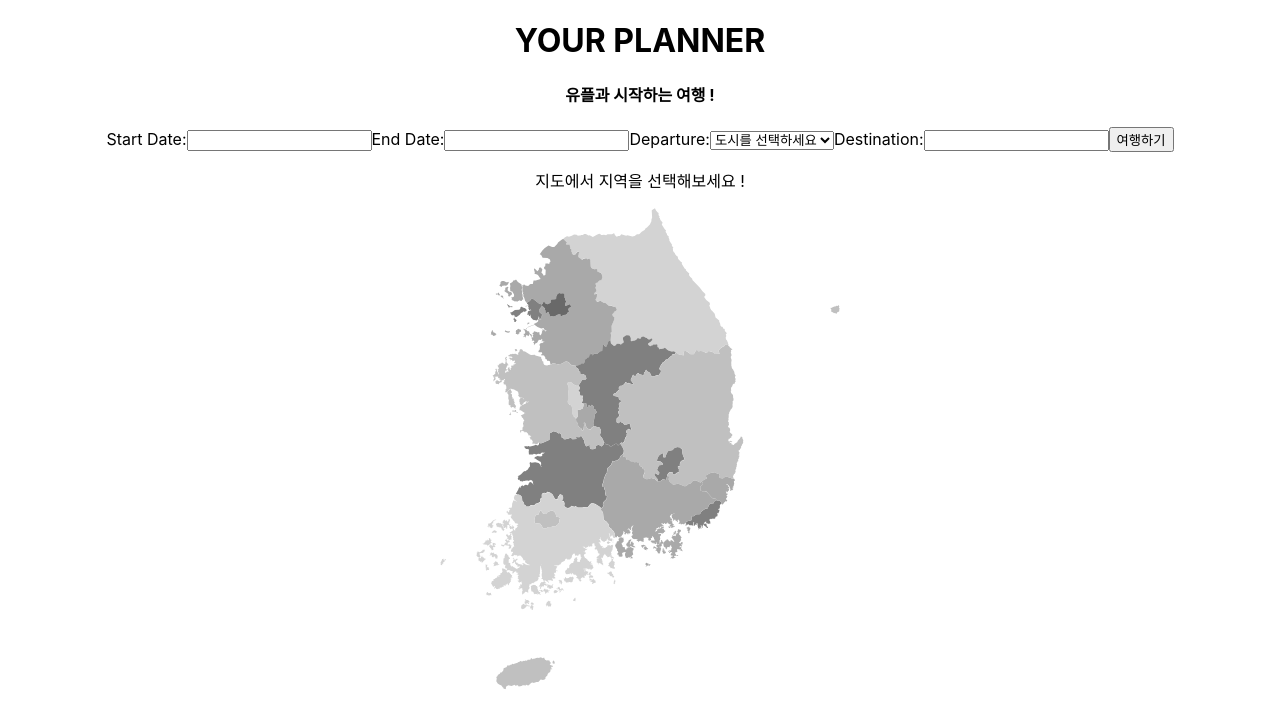
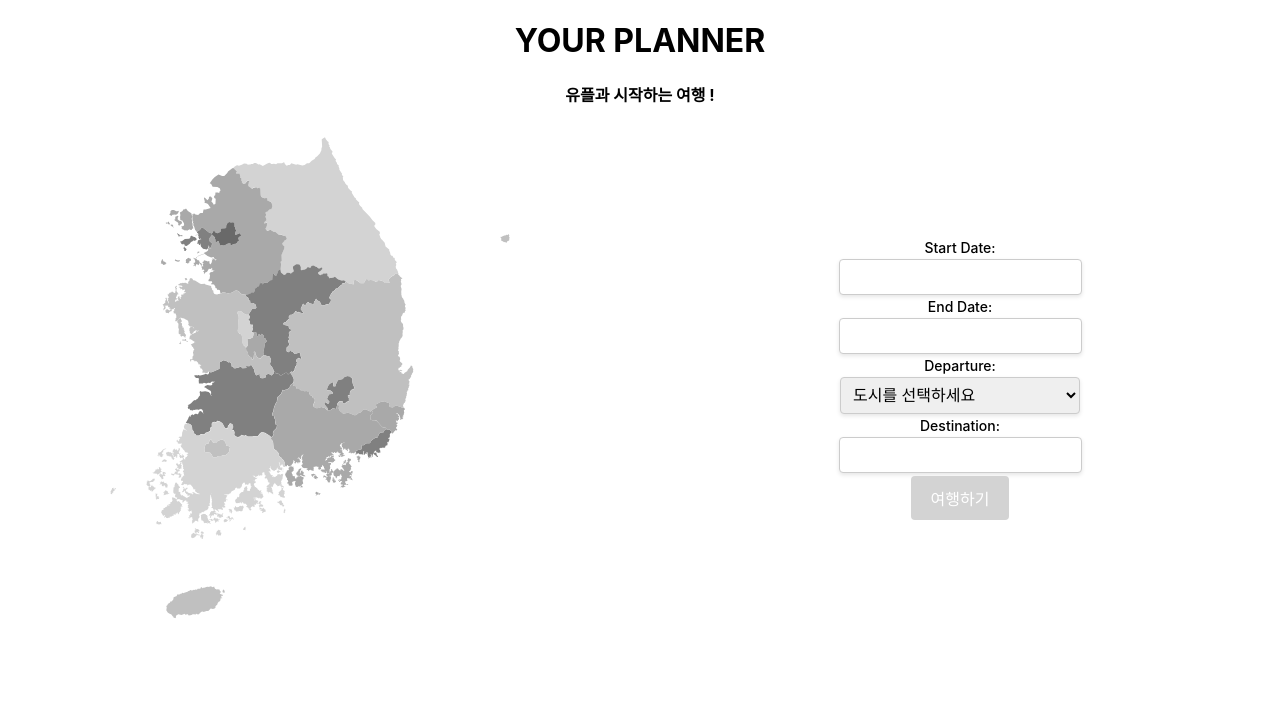
Before and after one commit to 1myourjoey/YourPlanner, a React (Create React App) app in the folder src/main/frontend/: page / in a window 1280 px wide. Shown: the top 728 px of the page. Built offline with nearby package versions, Linux system fonts and the light colour scheme.

Commit message:
main CSS a bit Fix

```diff
--- a/src/main/frontend/src/components/css/MapSvg.css
+++ b/src/main/frontend/src/components/css/MapSvg.css
@@ -2,6 +2,7 @@ path:hover {
     outline: none;
     fill: #5F5F5F;
 }
+
 
 .rank1 {
     fill: #C0C0C0;
--- /dev/null
+++ b/src/main/frontend/src/components/css/TravelDate.css
@@ -0,0 +1,77 @@
+.form {
+    display: flex;
+    flex-direction: row;
+    align-items: center; /* 아이템들을 위쪽으로 정렬 */
+    justify-content: space-between;
+}
+
+/* 왼쪽 영역 스타일 */
+.left-panel {
+    flex: 1; /* 남은 공간을 모두 차지하도록 설정 */
+    padding: 10px;
+    margin-right: 10px; /* 오른쪽 여백 추가 */
+}
+
+.right-panel {
+    flex: 1; /* 남은 공간을 모두 차지하도록 설정 */
+    padding: 20px;
+    margin-left: 10px; /* 왼쪽 여백 추가 */
+}
+.label {
+    display: block;
+    font-size: 14px;
+    font-weight: 500;
+    margin: 0px;
+}
+
+/* 입력 요소 스타일 */
+.input-field {
+    width: 225px; /* 입력 필드의 너비를 조정하여 외곽선(border)의 두께를 고려합니다 */
+    padding: 8px;
+    border: 1px solid #ccc;
+    border-radius: 4px;
+    box-shadow: 0 2px 4px rgba(0, 0, 0, 0.1); /* 그림자 효과 */
+    font-size: 16px;
+    outline: none; /* 포커스 효과 제거 */
+    margin: 3px;
+}
+
+/* 출발지 입력 요소 스타일 */
+.departure-input {
+    padding: 8px;
+    border: 1px solid #ccc;
+    border-radius: 4px;
+    box-shadow: 0 2px 4px rgba(0, 0, 0, 0.1); /* 그림자 효과 */
+    font-size: 16px;
+    outline: none; /* 포커스 효과 제거 */
+    margin: 3px;
+    width: 240px; /* 너비 설정 */
+}
+
+/* 도착지 입력 요소 스타일 */
+.destination-input {
+    padding: 8px;
+    border: 1px solid #ccc;
+    border-radius: 4px;
+    box-shadow: 0 2px 4px rgba(0, 0, 0, 0.1); /* 그림자 효과 */
+    font-size: 16px;
+    outline: none; /* 포커스 효과 제거 */
+    margin: 3px;
+    width: 225px; /* 너비 설정 */
+}
+
+/* 버튼 스타일 */
+.button {
+    background-color: #D3D3D3;
+    color: #fff;
+    border: none;
+    padding: 10px 20px;
+    border-radius: 4px;
+    cursor: pointer;
+    font-size: 16px;
+    font-weight: 500;
+}
+
+.button:hover {
+    background-color: #808080;
+}
--- a/src/main/frontend/src/components/js/TravelDate.jsx
+++ b/src/main/frontend/src/components/js/TravelDate.jsx
@@ -3,6 +3,7 @@ import DatePicker from 'react-datepicker';
 import 'react-datepicker/dist/react-datepicker.css';
 import { useNavigate } from 'react-router-dom';
 import MapSvg from "./MapSvg";
+import '../css/TravelDate.css'; // CSS 파일 import
 
 // 날짜를 'yyyy-MM-dd' 형식으로 변환하는 함수
 const formatDate = (date) => {
@@ -30,6 +31,7 @@ const TravelDate = () => {
         });
         navigate(`/details?${params.toString()}`);
     };
+
     const cities = [
         "서울", "부산", "대구", "인천", "광주", "대전", "울산",
         "세종", "경기도", "강원도", "충청북도", "충창남도", "전라북도", "전라남도",
@@ -38,43 +40,56 @@ const TravelDate = () => {
 
     return (
         <div className="form">
-            <label htmlFor="startDate">Start Date:</label>
+            <div className="left-panel">
+                <MapSvg onCityClick={setDestination}/>
+            </div>
+            <div className="right-panel">
+                <div className="form-item">
+                    <label htmlFor="startDate" className="label">Start Date:</label>
                     <DatePicker
                         id="startDate"
                         selected={startDate}
                         onChange={date => setStartDate(date)}
                         dateFormat="yyyy-MM-dd"
+                        className="input-field" // 클래스 추가
                     />
-            <label htmlFor="endDate">End Date:</label>
+                </div>
+                <div className="form-item">
+                    <label htmlFor="endDate" className="label">End Date:</label>
                     <DatePicker
                         id="endDate"
                         selected={endDate}
                         onChange={date => setEndDate(date)}
                         dateFormat="yyyy-MM-dd"
+                        className="input-field" // 클래스 추가
                     />
-            <label htmlFor="departure">Departure:</label>
+                </div>
+                <div className="form-item">
+                    <label htmlFor="departure" className="label">Departure:</label>
                     <select
                         id="departure"
                         value={departure}
                         onChange={e => setDeparture(e.target.value)}
+                        className="departure-input" // 클래스 추가
                     >
                         <option value="">도시를 선택하세요</option>
                         {cities.map(city => (
                             <option key={city} value={city}>{city}</option>
                         ))}
                     </select>
-            <label htmlFor="destination">Destination:</label>
+                </div>
+                <div className="form-item">
+                    <label htmlFor="destination" className="label">Destination:</label>
                     <input
                         type="text"
                         id="destination"
                         value={destination}
                         onChange={e => setDestination(e.target.value)}
+                        className="destination-input" // 클래스 추가
                     />
+                </div>
 
-            <button onClick={handleTravel}>여행하기</button>
-            <div className="map-container">
-                <p>지도에서 지역을 선택해보세요 !</p>
-                <MapSvg onCityClick={setDestination}/>
+                <button onClick={handleTravel} className="button">여행하기</button> {/* 클래스 추가 */}
             </div>
         </div>
     );
```
Also changed, not shown: 1 other file (tests, documents, lock files or other folders). Lines whose indentation alone changed are shown as unchanged.
